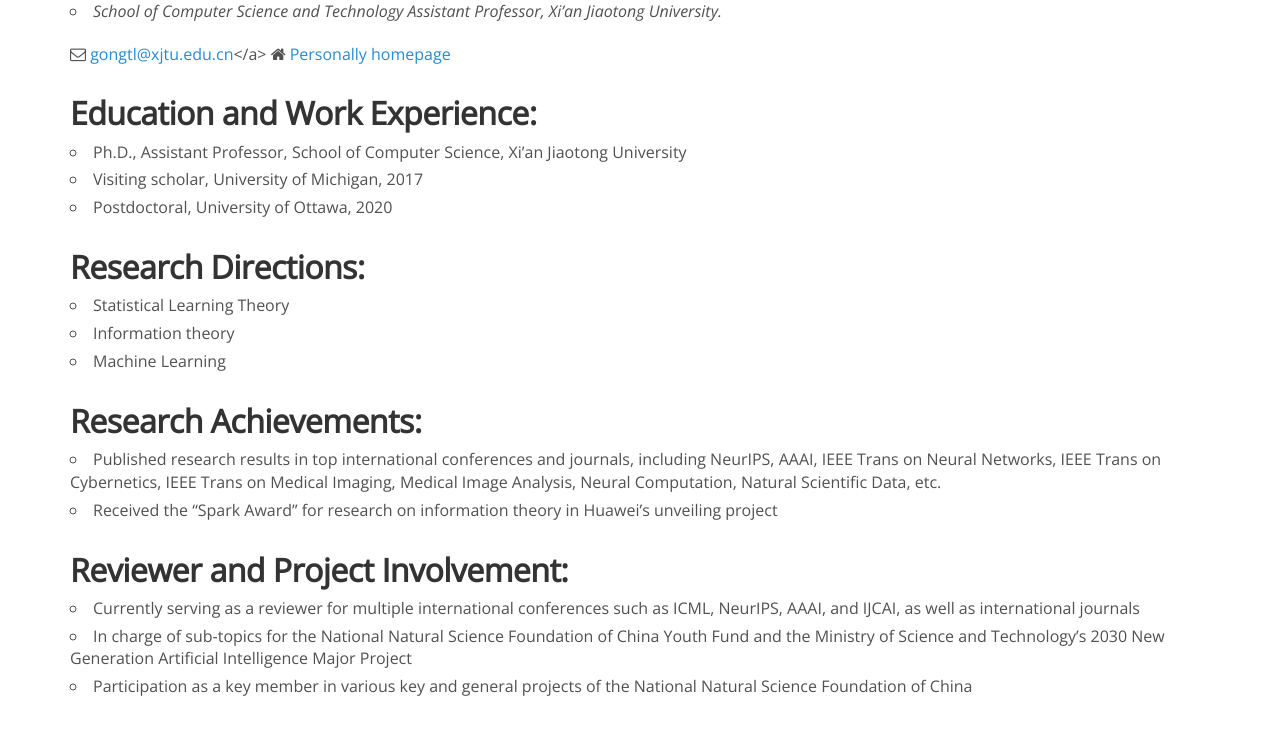
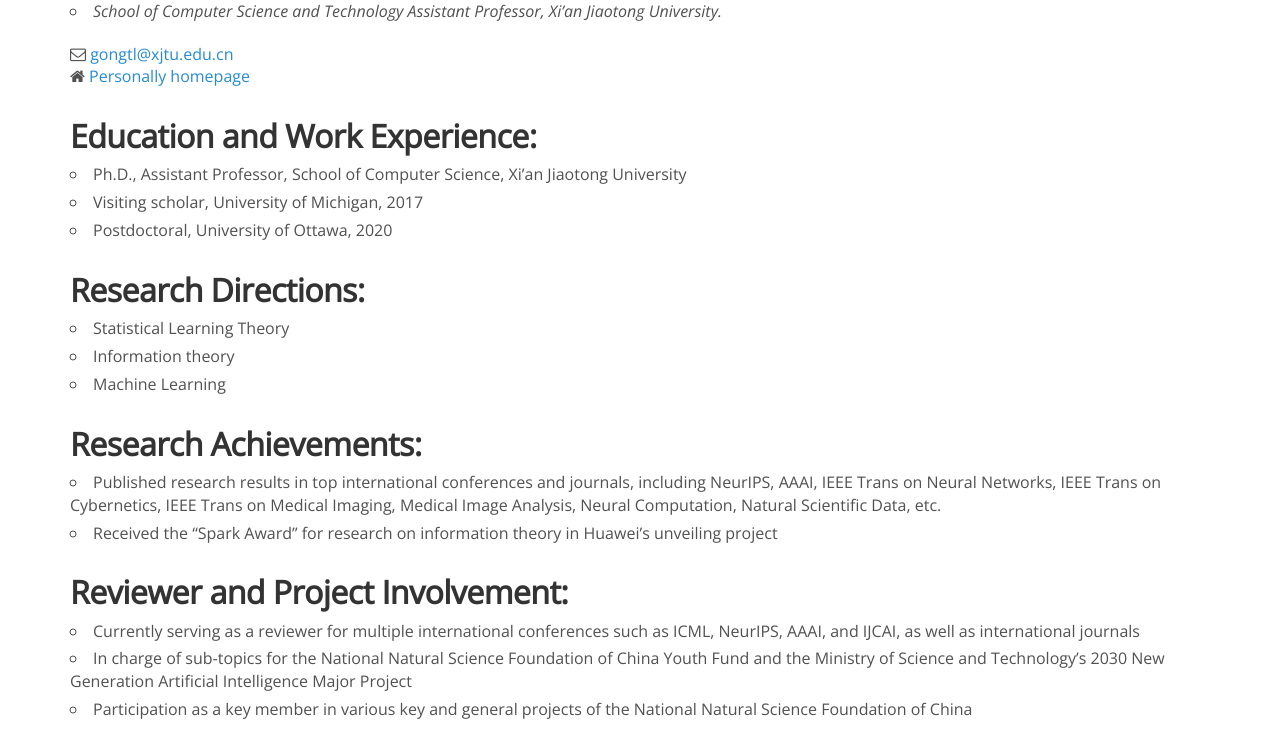
Before and after one commit to chenligroup/chenligroup.github.io, a Jekyll site: the page built from _people/Tieliang_Gong.md, in a window 1280 px wide and 1091 px high. Shown: the part 350-1091 px from the top of the window. Built offline with Jekyll 4.4.1, drawn with Linux system fonts in a browser that asks for light colours; nearby versions of some CDN libraries; comment, search, counter and statistics services are not loaded.

Commit message:
change e-mail style

```diff
--- a/_people/Tieliang_Gong.md
+++ b/_people/Tieliang_Gong.md
@@ -8,8 +8,8 @@
 
 - _School of Computer Science and Technology Assistant Professor, Xi'an Jiaotong University._ <br>
 
-<!--<i class="fa fa-envelope-o"></i> `cli@xjtu.edu.cn`-->
-<i class="fa fa-envelope-o"></i> <gongtl@xjtu.edu.cn></a>
+
+<i class="fa fa-envelope-o"></i> <gongtl@xjtu.edu.cn><br>
 <i class="fa fa-home"></i> [Personally homepage](https://gong-tl.github.io/)
 
 ## Education and Work Experience:
```
Also changed, not shown: _people/Shiyao_Hu.md (+1 -1 lines).
